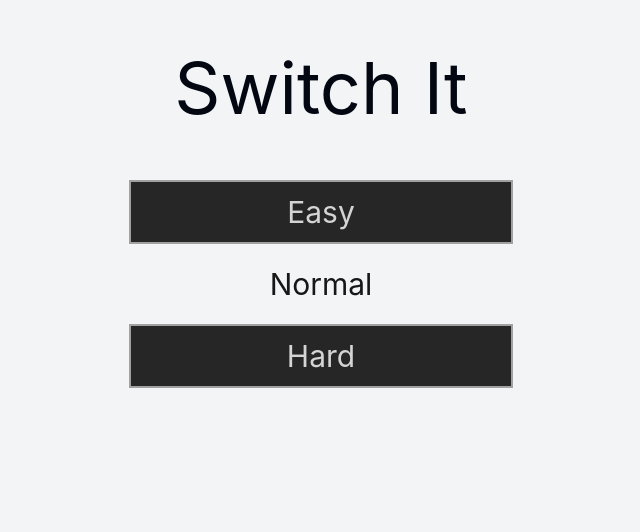
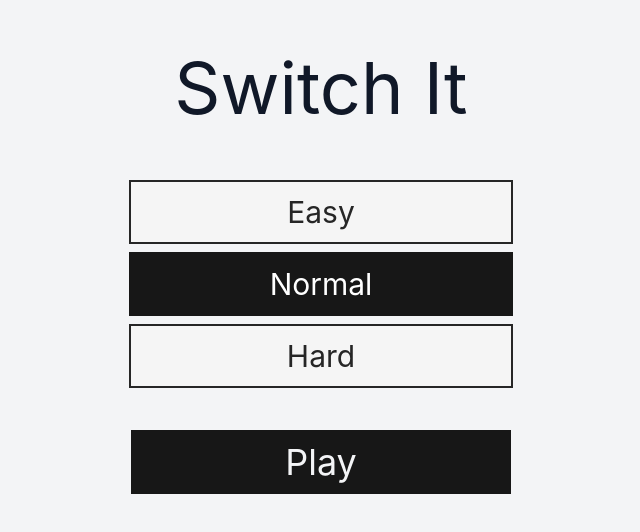
Before and after one commit to grinarica/switchit, a React (Vite) app: page / in a window 1280 px wide. Shown: the part 126-658 px from the top of the page, without its empty margins (319-959 px from the left). Built offline with nearby package versions, Linux system fonts and the light colour scheme.

Commit message:
Added light and dark mode for home page and win modal

```diff
--- a/src/components/Home.tsx
+++ b/src/components/Home.tsx
@@ -11,11 +11,11 @@ function Home() {
     ]
 
     return (
-        <div className="w-screen h-screen flex flex-col justify-center items-center
+        <div className="w-screen h-screen flex flex-col justify-center items-center select-none
             bg-gray-100
-            dark:bg-neutral-800">
+            dark:bg-neutral-900">
             <div className="max-w-sm w-11/12 h-screen flex flex-col justify-center items-center">
-                <h1 className="text-7xl text-gray-950 dark:text-white mb-4">Switch It</h1>
+                <h1 className="text-7xl text-gray-900 dark:text-white mb-4">Switch It</h1>
 
                 <div className="flex flex-col w-full gap-2 mb-10 mt-10 text-white">
                     {options.map((opt) => (
@@ -24,8 +24,8 @@ function Home() {
                             className={`
                         cursor-pointer px-4 py-3 text-3xl transition-colors border-2 text-center
                         ${difficulty === opt.id
-                                    ? "bg-gray-100 text-neutral-900 border-gray-100"
-                                    : "bg-neutral-800 text-neutral-300 border-neutral-400 hover:bg-neutral-700"
+                                    ? "bg-neutral-900 border-neutral-900 dark:bg-gray-100 dark:text-neutral-900 dark:border-gray-100"
+                                    : "bg-neutral-100 text-neutral-800 hover:bg-neutral-200 dark:bg-neutral-900 dark:text-neutral-200 dark:border-neutral-200 dark:hover:bg-neutral-800"
                                 }
                     `}
                         >
@@ -44,9 +44,9 @@ function Home() {
 
                 {/* PLAY BUTTON */}
                 <Link to={`/table/${difficulty}`}
-                    className="text-4xl p-3 text-center border-2 w-full
-                             text-gray-100
-                             dark:bg-gray-100 dark:text-gray-900">
+                    className="text-4xl p-3 text-center border-2 w-full transition
+                             bg-neutral-900 text-gray-100 hover:bg-neutral-800
+                             dark:bg-gray-100 dark:text-gray-900 dark:hover:bg-neutral-200">
                     Play
                 </Link>
             </div>
--- a/src/components/Table.tsx
+++ b/src/components/Table.tsx
@@ -78,7 +78,7 @@ function Table() {
 
     return (
         <div
-            className="w-screen h-screen bg-neutral-800 flex flex-col items-center justify-center p-2.5">
+            className="w-screen h-screen bg-neutral-900 flex flex-col items-center justify-center p-2.5">
 
             {showWinModal && <WinModal difficulty={difficulty as "easy" | "normal" | "hard"} moves={totalMoves} />}
 
--- a/src/components/WinModal.tsx
+++ b/src/components/WinModal.tsx
@@ -5,10 +5,10 @@ interface WinModalProps {
   moves: number
 }
 
-function WinModal({ difficulty, moves = 0 }: WinModalProps ) {
+function WinModal({ difficulty, moves = 0 }: WinModalProps) {
   return (
     <div
-    className="
+      className="
         absolute
         w-screen
         h-screen
@@ -18,19 +18,28 @@ function WinModal({ difficulty, moves = 0 }: WinModalProps ) {
         flex-col
         justify-center
         items-center
-        bg-neutral-800/90
         backdrop-blur-sm
+        bg-neutral-100/80
+        dark:bg-neutral-800/90
     ">
-        <h1 className="text-5xl text-white">Lights are on!</h1>
-        <h1 className="text-2xl mt-2 text-neutral-100">Completed in {moves} moves</h1>
+      <div className="max-w-sm w-11/12 flex flex-col justify-center items-center">
+        <h1 className="text-4xl text-center text-neutral-900 dark:text-neutral-100">All switches are on!</h1>
+        <h1 className="text-2xl mt-4 text-neutral-900  dark:text-neutral-100">Completed in {moves} moves</h1>
+        <Link to={`/table/${difficulty}`}
+          className="w-full mt-10 flex bg-transparent justify-center items-center p-2 cursor-pointer text-3xl transition
+            text-neutral-900 hover:bg-neutral-900 hover:text-neutral-100 border-2 border-neutral-900
+            dark: dark:text-neutral-100 dark:border-2 dark:border-neutral-100 dark:hover:bg-neutral-100 dark:hover:text-neutral-900
+          ">
+          Restart
+        </Link>
         <Link to='/'
-        className="bg-cyan-500 max-w-72 w-full mt-10 flex justify-center items-center h-10 rounded-lg cursor-pointer">
-            Home
+          className="w-full mt-4 flex justify-center items-center p-2 cursor-pointer text-3xl transition
+            bg-neutral-900 text-neutral-100 hover:bg-neutral-800
+            dark:bg-neutral-100 dark:text-neutral-900 dark:hover:bg-neutral-300
+          ">
+          Home
         </Link>
-        <Link to={`/table/${difficulty}`}
-        className="bg-amber-500 max-w-72 w-full mt-4 flex justify-center items-center h-10 rounded-lg cursor-pointer">
-            Restart
-        </Link>
+      </div>
     </div>
   )
 }
--- a/src/index.css
+++ b/src/index.css
@@ -1 +1,3 @@
 @import "tailwindcss";
+
+@variant dark (false);
```
